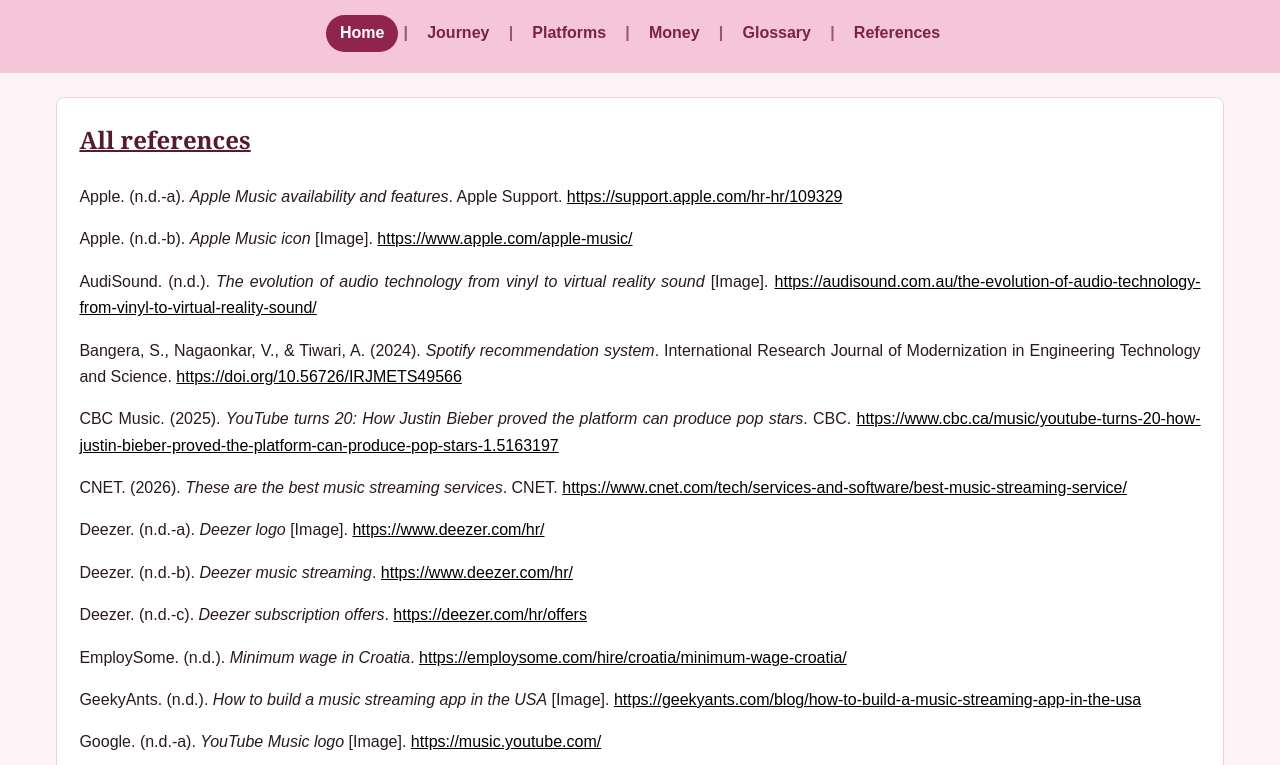
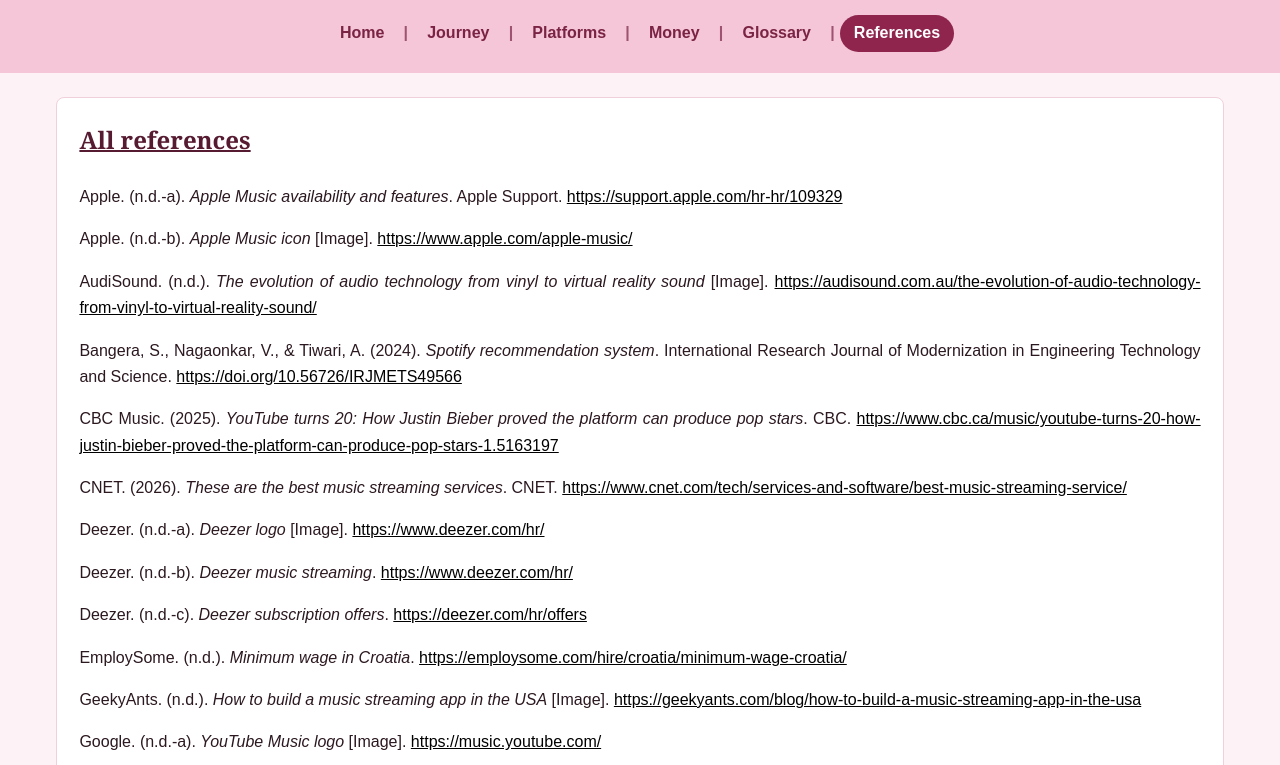
Before and after one commit to ac4369-rit/iste140-project2, a plain HTML site: page references.html in a window 1280 px wide. Shown: the part 117-882 px from the top of the page. Drawn offline with Linux system fonts and the light colour scheme.

```diff
--- a/references.html
+++ b/references.html
@@ -11,12 +11,12 @@
           <h1>References</h1>
           <p class="tagline">A completed list of all the resources used for the creation of the website</p>
           <nav>
-            <a href="index.html" class="active">Home</a> |
+            <a href="index.html">Home</a> |
             <a href="journey.html">Journey</a> |
             <a href="platforms.html">Platforms</a> |
             <a href="money.html">Money</a> |
             <a href="glossary.html">Glossary</a> |
-            <a href="references.html">References</a>
+            <a href="references.html" class="active">References</a>
         </header>
 
         <main>
```
Also changed, not shown: glossary.html (+2 -0 lines), index.html (+1 -1 lines).
